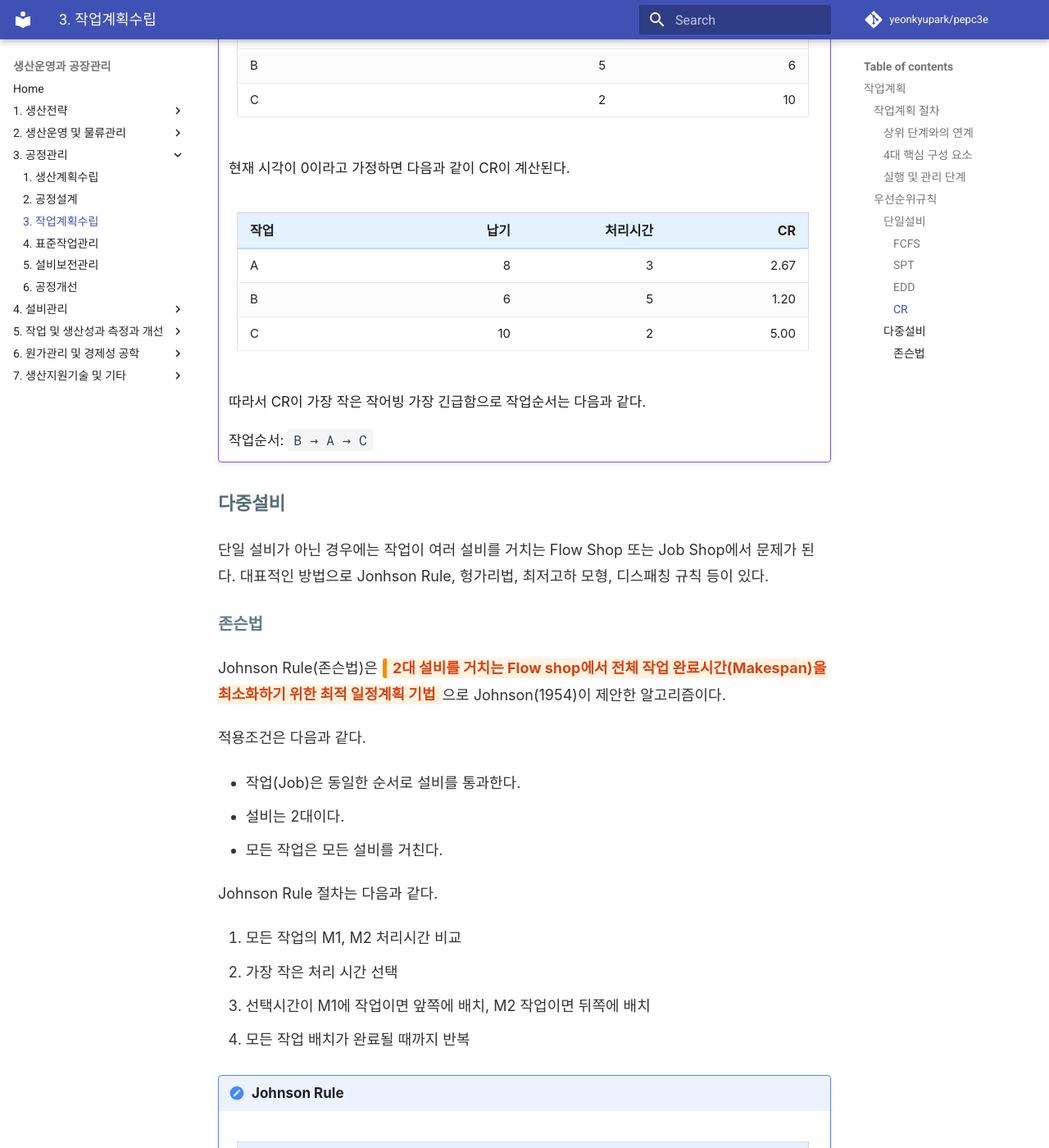
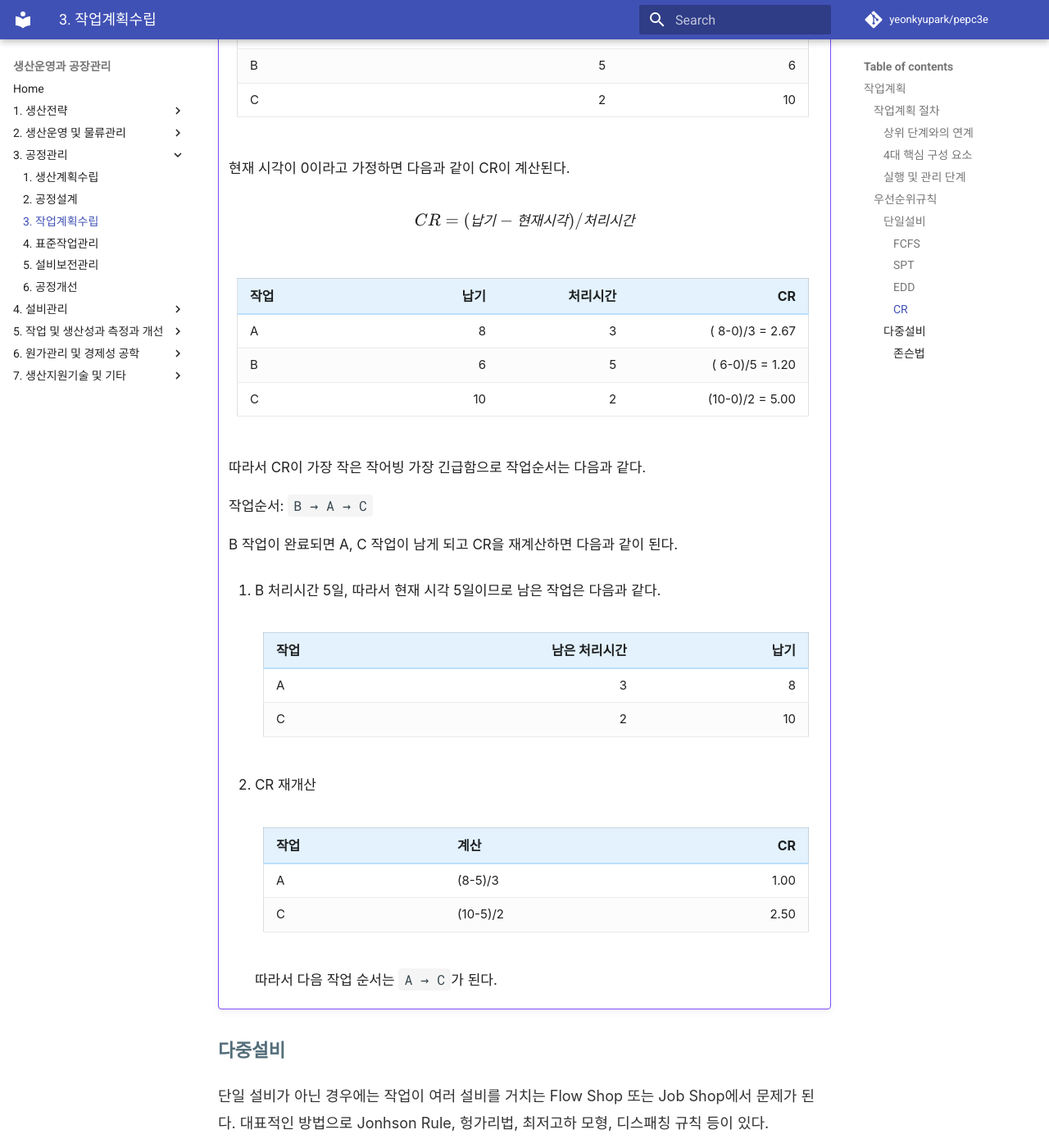
Before and after one commit to yeonkyupark/pepc3e, an MkDocs documentation site: the page built from docs/0303_work_planning.md, in a window 1280 px wide and 1400 px high, scrolled down 9668 px. Shown: the whole window at 82% size. Built offline with MkDocs 1.6.1 and Material for MkDocs 9.7.7, drawn with Linux system fonts in a browser that asks for light colours; comment, search, counter and statistics services are not loaded.

Commit message:
Update 0303_work_planning.md

```diff
--- a/docs/0303_work_planning.md
+++ b/docs/0303_work_planning.md
@@ -284,16 +284,35 @@ CR 값에 따라 다음과 같이 판단한다.
 
     현재 시각이 0이라고 가정하면 다음과 같이 CR이 계산된다.
 
+    $$CR = (납기 - 현재시각) / 처리시간$$
+
     | 작업 | 납기 | 처리시간 |   CR |
     | -- | -: | ---: | ---: |
-    | A  |  8 |    3 | 2.67 |
-    | B  |  6 |    5 | 1.20 |
-    | C  | 10 |    2 | 5.00 |
+    | A  |  8 |    3 | ( 8-0)/3 = 2.67 |
+    | B  |  6 |    5 | ( 6-0)/5 = 1.20 |
+    | C  | 10 |    2 | (10-0)/2 = 5.00 |
 
     따라서 CR이 가장 작은 작어빙 가장 긴급함으로 작업순서는 다음과 같다.
 
     작업순서: `B → A → C`
 
+    B 작업이 완료되면 A, C 작업이 남게 되고 CR을 재계산하면 다음과 같이 된다.
+
+    1. B 처리시간 5일, 따라서 현재 시각 5일이므로 남은 작업은 다음과 같다.
+
+        | 작업 | 남은 처리시간 | 납기 |
+        | -- | ------: | -: |
+        | A  |       3 |  8 |
+        | C  |       2 | 10 |
+
+    2. CR 재개산
+
+        | 작업 | 계산       |   CR |
+        | -- | -------- | ---: |
+        | A  | (8-5)/3  | 1.00 |
+        | C  | (10-5)/2 | 2.50 |
+
+        따라서 다음 작업 순서는 `A → C`가 된다.
 
 #### 다중설비
 
```
